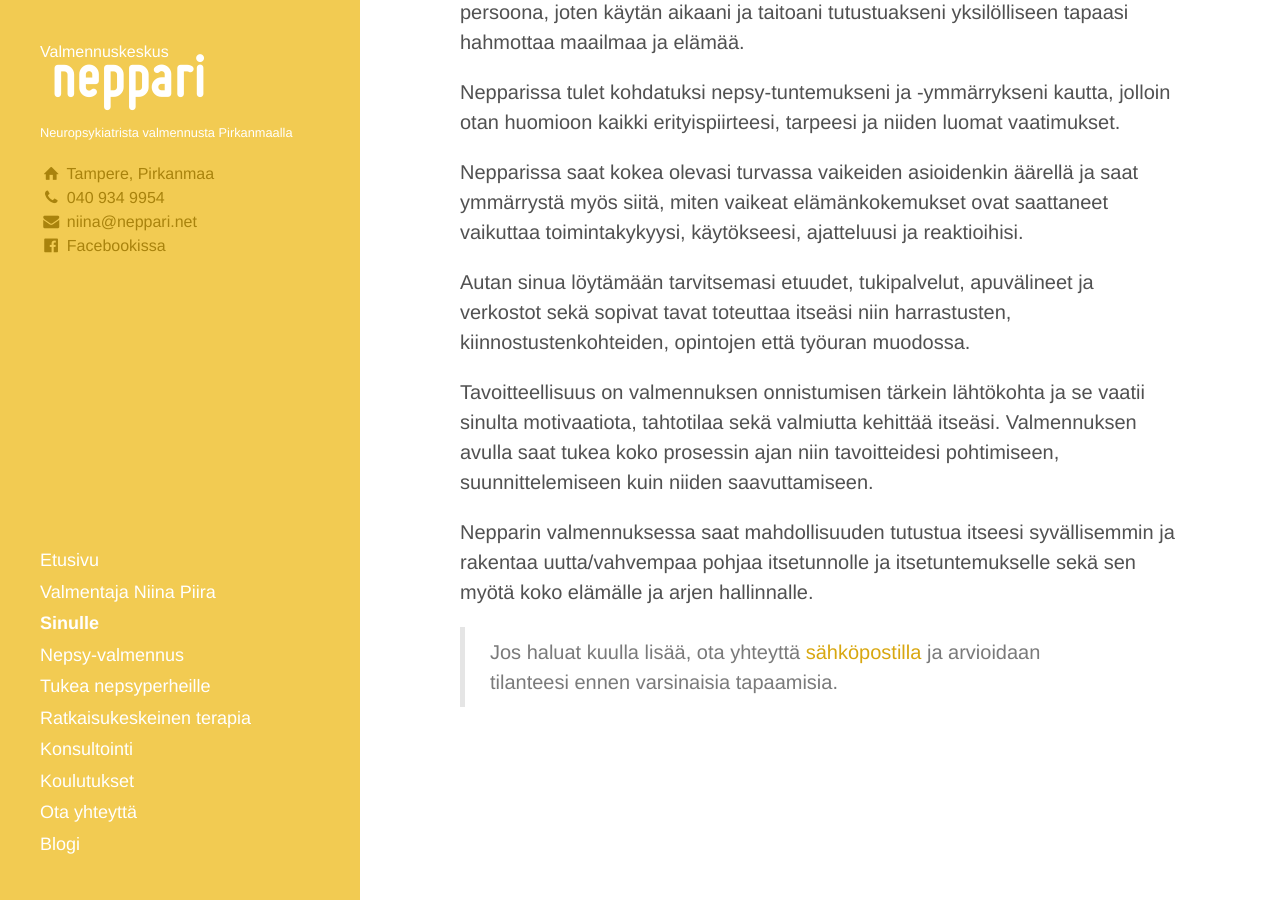
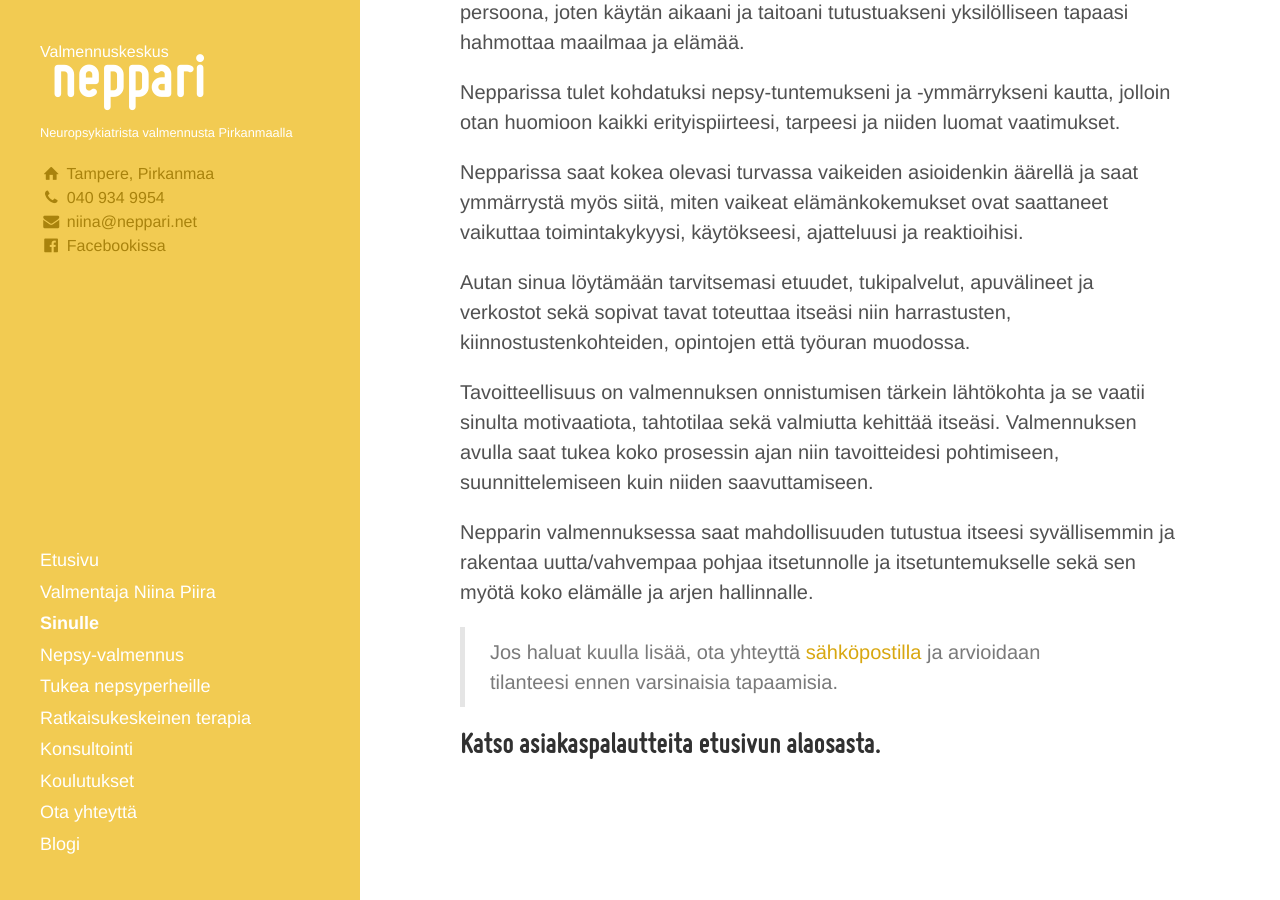
Before and after one commit to niinapiira/neppari.net, a Jekyll site: the page built from sinulle.md, in a window 1280 px wide and 900 px high, scrolled down 890 px. Built offline with Jekyll 4.4.1, drawn with Linux system fonts in a browser that asks for light colours.

Commit message:
Update sinulle.md

```diff
--- a/sinulle.md
+++ b/sinulle.md
@@ -42,3 +42,5 @@ Tavoitteellisuus on valmennuksen onnistumisen tärkein lähtökohta ja se vaatii
 Nepparin valmennuksessa saat mahdollisuuden tutustua itseesi syvällisemmin ja rakentaa uutta/vahvempaa pohjaa itsetunnolle ja itsetuntemukselle sekä sen myötä koko elämälle ja arjen hallinnalle.
 
 > Jos haluat kuulla lisää, ota yhteyttä [sähköpostilla](/ota-yhteytta) ja arvioidaan tilanteesi ennen varsinaisia tapaamisia.
+
+## Katso asiakaspalautteita etusivun alaosasta.
```
